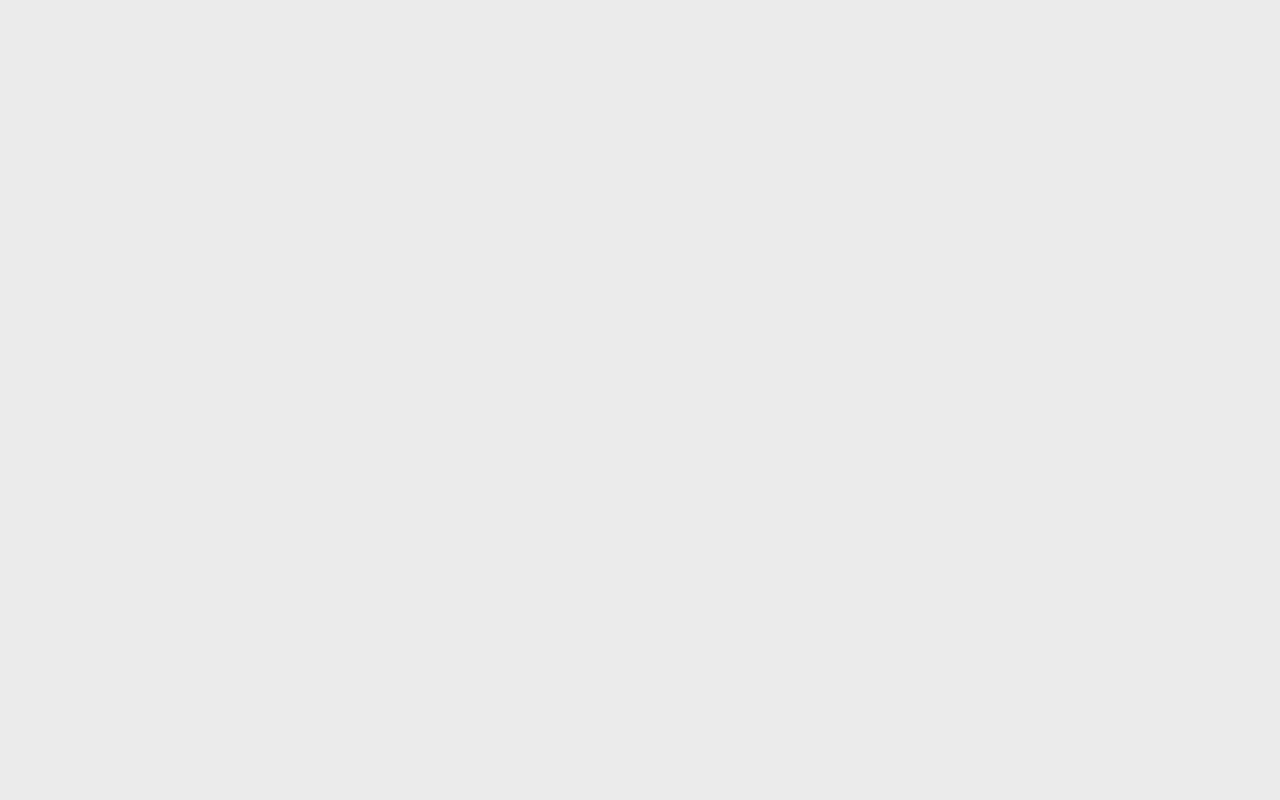
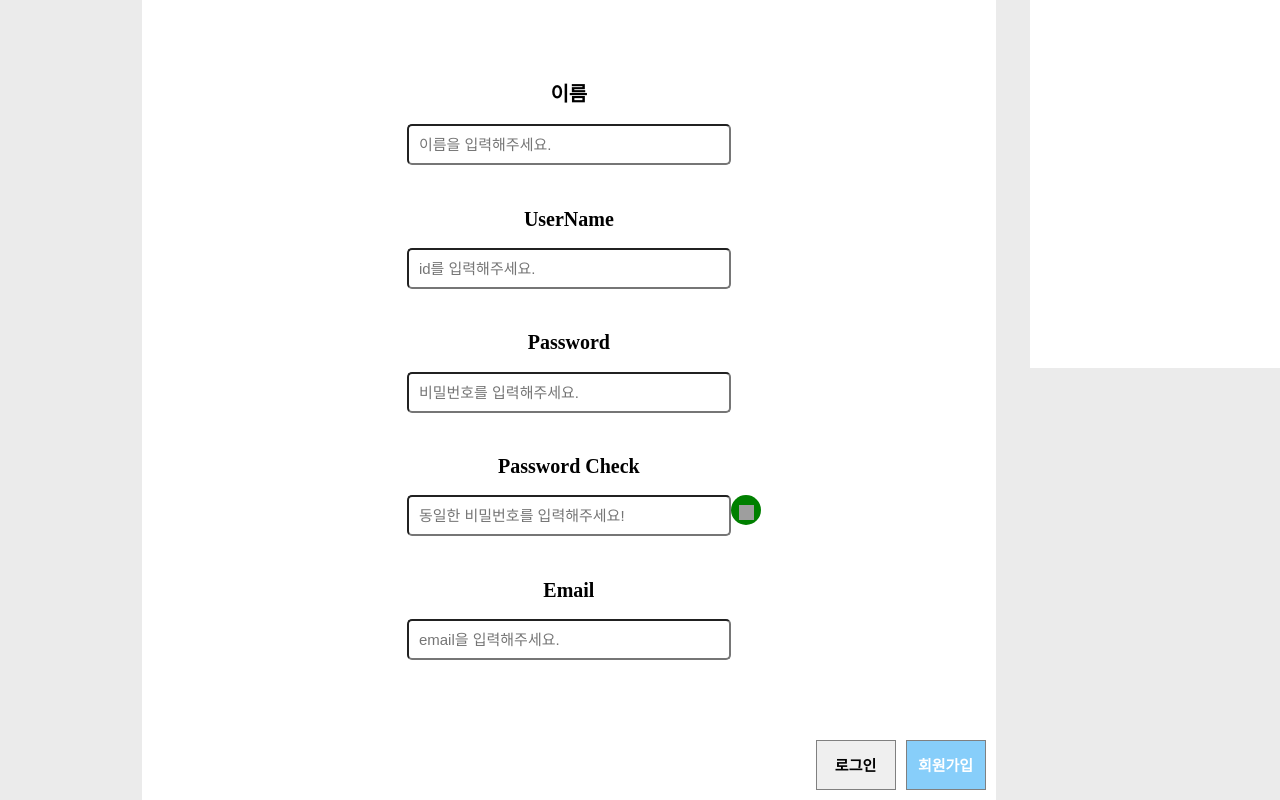
Before and after one commit to dl57934/PKNUWIKI, a React (Create React App) app in the folder front/: page /signUp in a window 1280 px wide. Shown: the part 320-1120 px from the top of the page. Before the commit the page ends 800 px from the top, so only its background shows below. Built offline with nearby package versions, Linux system fonts and the light colour scheme; grey boxes are pictures that could not be loaded.

Commit message:
making SignUp

```diff
--- a/front/src/App.js
+++ b/front/src/App.js
@@ -4,6 +4,7 @@ import Header from "Components/Header";
 import Home from "Pages/Home";
 import SearchResult from "Pages/SearchResult";
 import Login from "Pages/Login";
+import SingUp from "Pages/SignUp";
 
 const App = () => {
   return (
@@ -14,6 +15,7 @@ const App = () => {
           <Route exact={true} path={"/부경위키:대문"} component={Home} />
           <Route path={"/searchResult/:name"} component={SearchResult} />
           <Route path={"/login"} component={Login} />
+          <Route path={"/signUp"} component={SingUp} />
         </Switch>
       </BrowserRouter>
     </Fragment>
--- /dev/null
+++ b/front/src/Components/PasswordSameCheckCircle.js
@@ -0,0 +1,30 @@
+import React from "react";
+import styled from "styled-components";
+
+const PasswordSameCheckCircle = ({ isSame }) => {
+  return (
+    <Circle isSame={isSame}>
+      <Img src="https://user-images.githubusercontent.com/23521909/53610986-47027f00-3c10-11e9-92bf-e82f66218cac.png" />
+    </Circle>
+  );
+};
+
+export default PasswordSameCheckCircle;
+
+const Circle = styled.div`
+  display: flex;
+  justify-content: center;
+  align-items: center;
+  color: white;
+  width: 30px;
+  height: 30px;
+  border-radius: 50%;
+  background-color: ${props => (props.isSame ? "green" : "red")};
+`;
+
+const Img = styled.img`
+  margin-top: 5px;
+  margin-left: 2px;
+  width: 15px;
+  height: 15px;
+`;
--- a/front/src/Components/TabBar.js
+++ b/front/src/Components/TabBar.js
@@ -75,7 +75,11 @@ const RightSection = styled.div`
   justify-content: center;
   flex-direction: column;
   background-color: white;
-  ${props => (props.index == 0 ? "border-top:2px solid skyblue" : "")};
-  ${props => (props.index == 2 ? "border-bottom:2px solid skyblue" : "")};
+  ${props =>
+    props.index === 0
+      ? "border-top:2px solid skyblue"
+      : props.index === 2
+      ? "border-bottom:2px solid skyblue"
+      : 0};
   border-right: 2px solid skyblue;
 `;
--- /dev/null
+++ b/front/src/Pages/SignUp/CenterSection.js
@@ -0,0 +1,117 @@
+import React, { useState, useEffect } from "react";
+import styled from "styled-components";
+import useInputTag from "Hooks/inputTag";
+import Title from "Components/Title";
+import WebTitle from "Components/WebTitle";
+import BasicButton from "Components/BasicButton";
+import PasswordSameCheckCircle from "Components/PasswordSameCheckCircle";
+
+const CenterSection = () => {
+  const id = useInputTag("");
+  const password = useInputTag("");
+  const name = useInputTag("");
+  const passwordCheck = useInputTag("");
+  const email = useInputTag("");
+  const [isSamePassword, setPassword] = useState(false);
+
+  useEffect(() => {
+    if (password.value === passwordCheck.value) {
+      console.log("true");
+      setPassword(true);
+    } else {
+      console.log("false");
+      setPassword(false);
+    }
+  }, [password.value, passwordCheck.value]);
+
+  return (
+    <Container>
+      <Title text={`회원가입`} />
+      <WebTitle />
+      <InputBox>
+        <Preface>이름</Preface>
+        <LoginInput placeholder="이름을 입력해주세요." type="text" {...name} />
+        <Preface>UserName</Preface>
+        <LoginInput placeholder="id를 입력해주세요." type="id" {...id} />
+        <Preface>Password</Preface>
+        <LoginInput
+          type="password"
+          placeholder="비밀번호를 입력해주세요."
+          {...password}
+        />
+        <Preface>Password Check</Preface>
+        <PasswordCheckBox>
+          <LoginInput
+            placeholder="동일한 비밀번호를 입력해주세요!"
+            type="password"
+            {...passwordCheck}
+            passwordCheck={true}
+          />
+          <PasswordSameCheckCircle isSame={isSamePassword} />
+        </PasswordCheckBox>
+        <Preface>Email</Preface>
+        <LoginInput
+          type="email"
+          placeholder="email을 입력해주세요."
+          {...email}
+        />
+      </InputBox>
+      <ButtonBox>
+        <BasicButton text={"로그인"} />
+        <BasicButton
+          text={"회원가입"}
+          backgroundColor={"#87CEFA"}
+          color={"white"}
+          url={"/signUp"}
+        />
+      </ButtonBox>
+    </Container>
+  );
+};
+
+export default CenterSection;
+
+const Container = styled.div`
+  display: flex;
+  flex-direction: column;
+`;
+
+const ButtonBox = styled.div`
+  display: flex;
+  justify-content: right;
+  margin-left: 70%;
+  margin-top: 80px;
+`;
+
+const InputBox = styled.div`
+  display: flex;
+  flex-direction: column;
+  justify-content: center;
+  align-items: center;
+  @media (max-width: 505px) {
+    font-size: 15px;
+  }
+`;
+
+const PasswordCheckBox = styled.div`
+  display: flex;
+  flex-direction: row;
+`;
+
+const LoginInput = styled.input`
+  width: 300px;
+  padding: 10px;
+  font-size: 15px;
+  border-radius: 5px;
+  margin-left: ${props => (props.passwordCheck ? "30px" : 0)};
+`;
+
+const Preface = styled.div`
+  display: flex;
+  flex-direction: column;
+  justify-content: left;
+  margin-top: 5%;
+  margin-bottom: 2%;
+  font-weight: 600;
+  font-size: 20px;
+`;
--- a/front/src/Pages/SignUp/SignUp.js
+++ b/front/src/Pages/SignUp/SignUp.js
@@ -1,5 +1,9 @@
 import React from "react";
+import BackgroundView from "Components/BackgroundView";
+import CenterSection from "./CenterSection";
 
-const SignUp = () => {};
+const SignUp = () => {
+  return <BackgroundView CenterSection={CenterSection} />;
+};
 
 export default SignUp;
--- a/front/src/Pages/SignUp/index.js
+++ b/front/src/Pages/SignUp/index.js
@@ -0,0 +1,2 @@
+import SignUp from "./SignUp";
+export default SignUp;
```
Also changed, not shown: front/public/image/passwordCheck.png (added).
